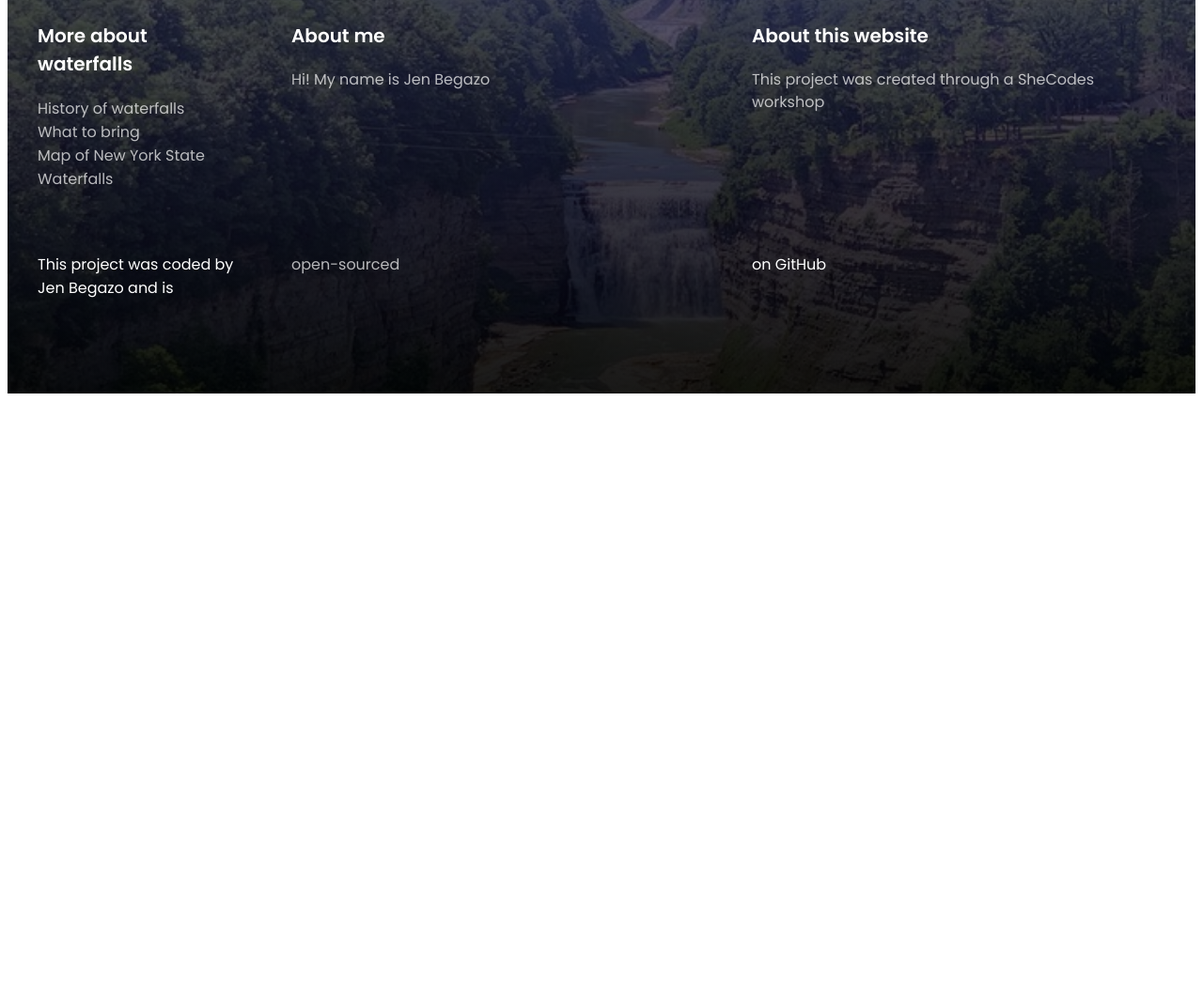
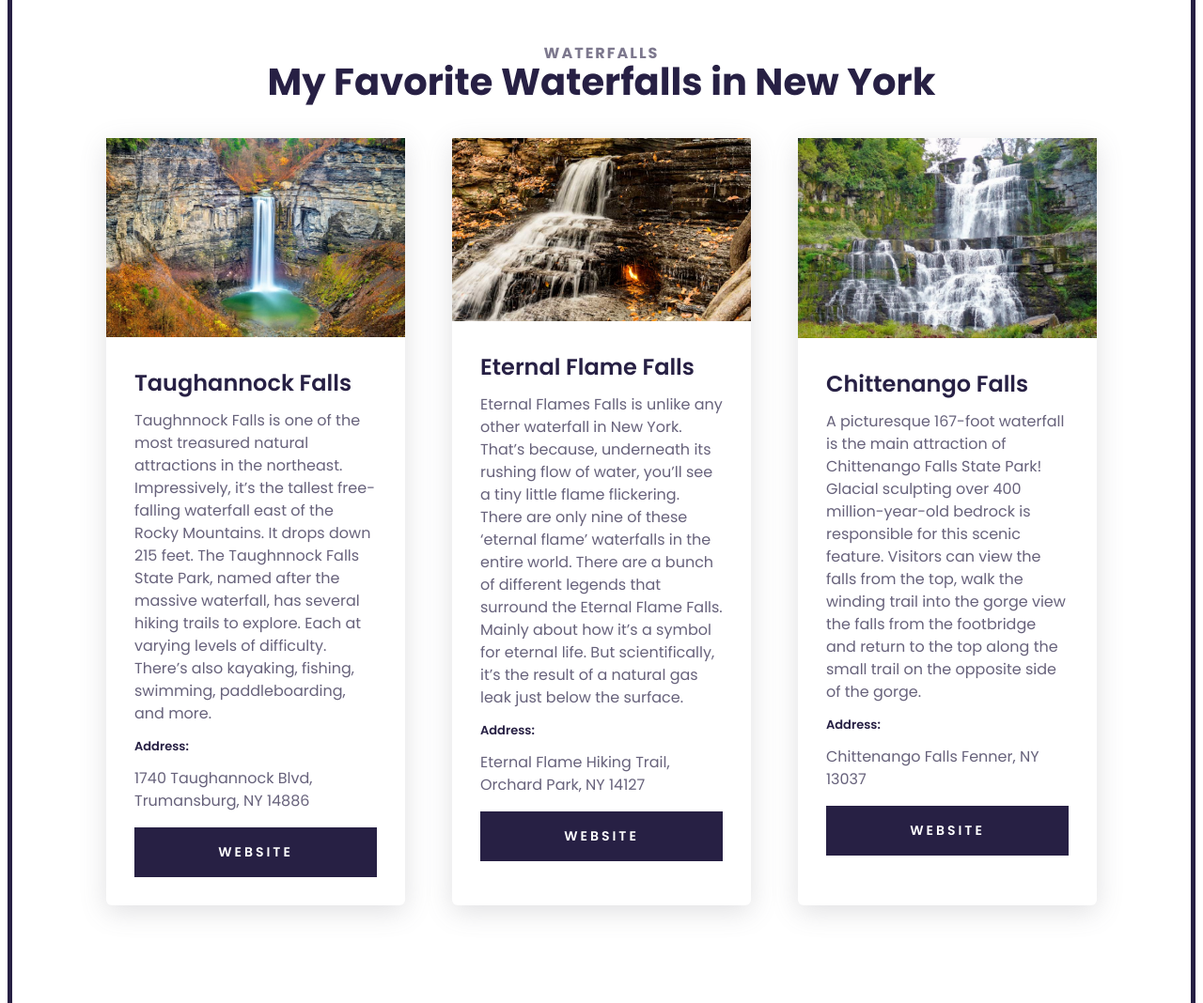
Before and after one commit to begazj/hidden-treasures-project, a plain HTML site: page index.html in a window 1280 px wide. Shown: the part 1732-2800 px from the top of the page at 94% size. Before the commit the page ends 2159 px from the top, so only its background shows below. Drawn offline with Linux system fonts and the light colour scheme.

Commit message:
Added card layouts

```diff
--- a/index.html
+++ b/index.html
@@ -27,7 +27,7 @@
           <div>
             <img
               src="images/rainbow-falls-watkins-glen-state-park.jpeg"
-              alt="rainbow-falls-watkins-glen-state-park"
+              alt="Rainbow Falls Watkins Glen State Park"
               class="img-responsive"
             />
           </div>
@@ -59,6 +59,106 @@
             </p>
           </div>
         </section>
+        <section class="secondary">
+          <h2 class="text-center">Waterfalls</h2>
+          <h3 class="text-center">My Favorite Waterfalls in New York</h3>
+          <div class="grid grid-3-columns">
+            <div class="card">
+              <div class="card-header">
+                <img
+                  src="images/taughannock-falls.jpeg"
+                  alt="Taughannock Falls"
+                  class="img-responsive"
+                />
+              </div>
+              <div class="card-body">
+                <h4>Taughannock Falls</h4>
+                <p>
+                  Taughnnock Falls is one of the most treasured natural
+                  attractions in the northeast. Impressively, it’s the tallest
+                  free-falling waterfall east of the Rocky Mountains. It drops
+                  down 215 feet. The Taughnnock Falls State Park, named after
+                  the massive waterfall, has several hiking trails to explore.
+                  Each at varying levels of difficulty. There’s also kayaking,
+                  fishing, swimming, paddleboarding, and more.
+                </p>
+                <h5>Address:</h5>
+                <p>1740 Taughannock Blvd, Trumansburg, NY 14886</p>
+                <div class="card-footer">
+                  <a
+                    href="https://parks.ny.gov/parks/taughannockfalls/details.aspx"
+                    target="_blank"
+                    class="btn"
+                    >Website</a
+                  >
+                </div>
+              </div>
+            </div>
+            <div class="card">
+              <div class="card-header">
+                <img
+                  src="images/Eternal-Flame-Falls.jpg"
+                  alt="Eternal Flame Falls"
+                  class="img-responsive"
+                />
+              </div>
+              <div class="card-body">
+                <h4>Eternal Flame Falls</h4>
+                <p>
+                  Eternal Flames Falls is unlike any other waterfall in New
+                  York. That’s because, underneath its rushing flow of water,
+                  you’ll see a tiny little flame flickering. There are only nine
+                  of these ‘eternal flame’ waterfalls in the entire world. There
+                  are a bunch of different legends that surround the Eternal
+                  Flame Falls. Mainly about how it’s a symbol for eternal life.
+                  But scientifically, it’s the result of a natural gas leak just
+                  below the surface.
+                </p>
+                <h5>Address:</h5>
+                <p>Eternal Flame Hiking Trail, Orchard Park, NY 14127</p>
+                <div class="card-footer">
+                  <a
+                    href="https://nyfalls.com/waterfalls/eternal-flame-falls/"
+                    target="_blank"
+                    class="btn"
+                    >Website</a
+                  >
+                </div>
+              </div>
+            </div>
+            <div class="card">
+              <div class="card-header">
+                <img
+                  src="images/chittenango-falls.jpeg"
+                  alt="Chittenango Falls"
+                  class="img-responsive"
+                />
+              </div>
+              <div class="card-body">
+                <h4>Chittenango Falls</h4>
+                <p>
+                  A picturesque 167-foot waterfall is the main attraction of
+                  Chittenango Falls State Park! Glacial sculpting over 400
+                  million-year-old bedrock is responsible for this scenic
+                  feature. Visitors can view the falls from the top, walk the
+                  winding trail into the gorge view the falls from the
+                  footbridge and return to the top along the small trail on the
+                  opposite side of the gorge.
+                </p>
+                <h5>Address:</h5>
+                <p>Chittenango Falls Fenner, NY 13037</p>
+                <div class="card-footer">
+                  <a
+                    href="https://parks.ny.gov/parks/chittenangofalls/details.aspx"
+                    target="_blank"
+                    class="btn"
+                    >Website</a
+                  >
+                </div>
+              </div>
+            </div>
+          </div>
+        </section>
       </main>
 
       <footer>
@@ -85,6 +185,13 @@
                   >Map of New York State Waterfalls</a
                 >
               </li>
+              <li>
+                <a
+                  href="https://travellemming.com/waterfalls-in-new-york/"
+                  target="_blank"
+                  >15 Best Waterfalls in New York</a
+                >
+              </li>
             </ul>
           </div>
           <div>
--- a/src/styles.css
+++ b/src/styles.css
@@ -2,9 +2,12 @@ body {
   font-family: "Poppins", sans-serif;
 }
 section {
-  max-width: 1200px;
+  max-width: 100%;
   margin: 0 auto;
-  padding: 100px 0;
+  padding: 100px;
+}
+section .secondary {
+  background: #dfdddd;
 }
 header {
   background-image: linear-gradient(rgba(0, 0, 0, 0.3), rgba(0, 0, 0, 0.4)),
@@ -67,6 +70,20 @@ main h3 {
   color: #272044;
   margin: 0;
 }
+main h4 {
+  font-weight: 600;
+  font-size: 24px;
+  line-height: 1;
+  color: #272044;
+  margin: 0;
+}
+main h5 {
+  font-weight: 600;
+  font-size: 13px;
+  line-height: 1;
+  color: #272044;
+  margin: 0;
+}
 main p {
   font-style: normal;
   font-weight: 400;
@@ -111,6 +128,7 @@ footer a {
 .container {
   max-width: 1400px;
   margin: 0 auto;
+  border: 5px solid #272044;
 }
 .grid {
   display: grid;
@@ -122,8 +140,37 @@ footer a {
 .grid-2-columns {
   grid-template-columns: 1fr 1fr;
 }
+.grid-3-columns {
+  grid-template-columns: 1fr 1fr 1fr;
+}
 .grid-3-columns-with-first-narrow {
   grid-template-columns: 1fr 2fr 2fr;
+}
+.card {
+  background-color: white;
+  margin: 30px 0;
+  box-shadow: rgba(100, 100, 111, 0.2) 0px 7px 29px 0px;
+  border-radius: 6px;
+}
+.card-body {
+  padding: 30px;
+}
+
+.btn {
+  display: block;
+  color: white;
+  font-weight: 600;
+  font-size: 14px;
+  line-height: 21px;
+  text-align: center;
+  letter-spacing: 3px;
+  text-transform: uppercase;
+  padding: 16px;
+  background-color: #272044;
+  text-decoration: none;
+}
+.text-center {
+  text-align: center;
 }
 @media (max-width: 960px) {
   header {
```
Also changed, not shown: images/Eternal-Flame-Falls.jpg (added).
